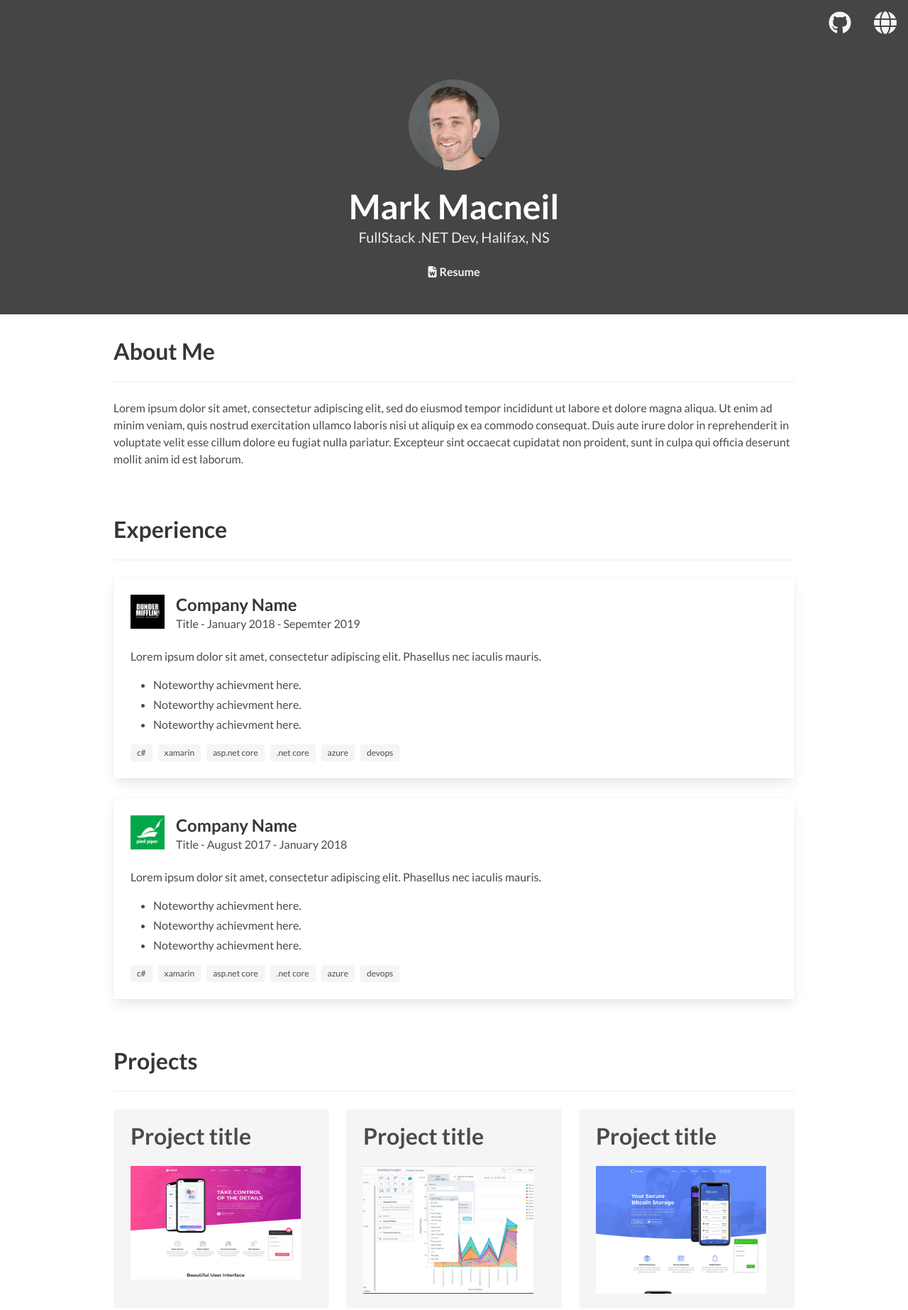
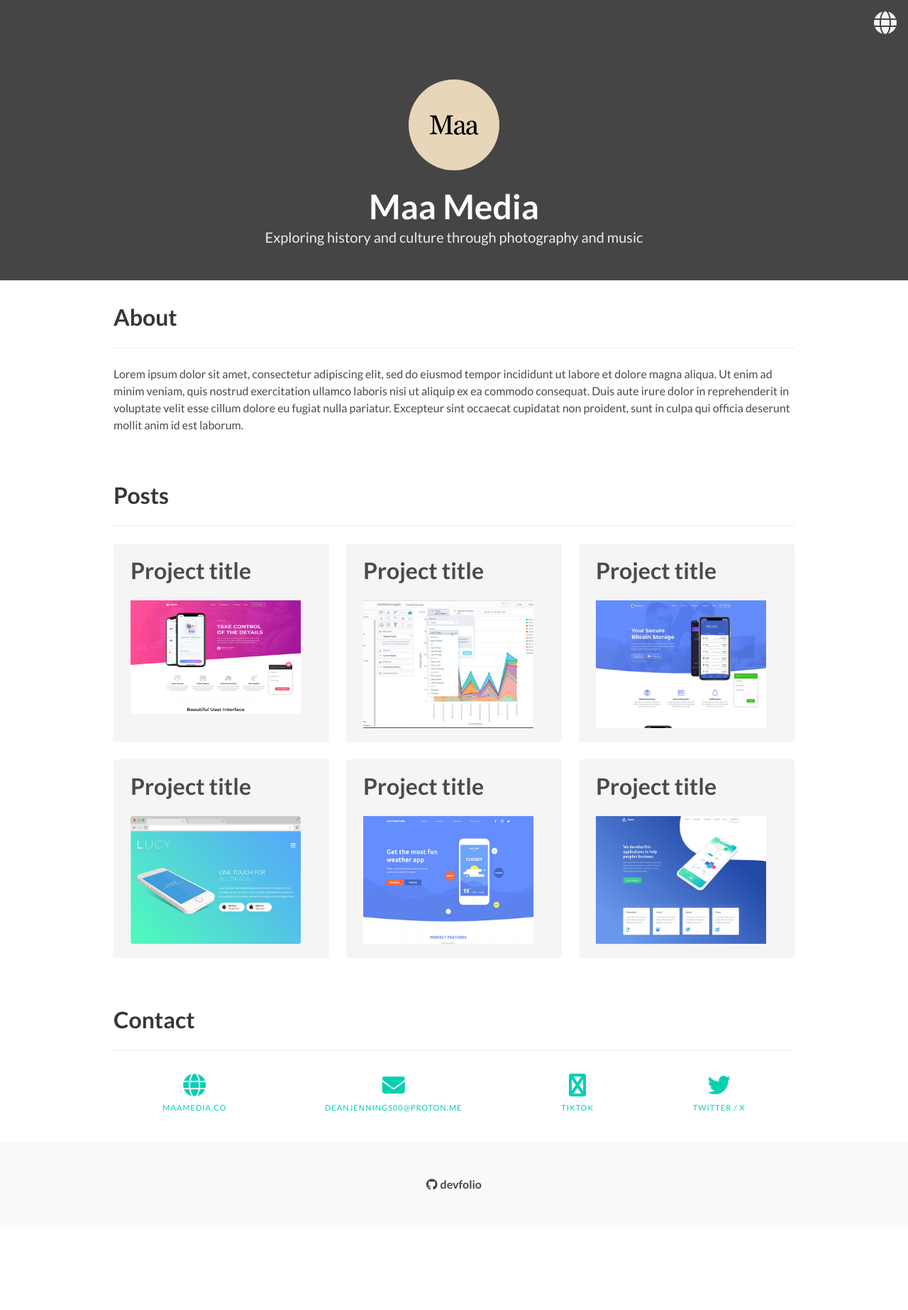
Before and after one commit to djeanql/maamedia.co, a plain HTML site: page index.html in a window 1280 px wide. Shown: the top 1846 px of the page at 71% size. After the commit the page ends 1729 px from the top, so only its background shows below. Drawn offline with Linux system fonts and the light colour scheme.

Commit message:
Update index.html

```diff
--- a/index.html
+++ b/index.html
@@ -26,12 +26,7 @@
     <div class="navbar-menu">
       <div class="navbar-end">
         <div class="navbar-item">
-          <a href="https://github.com/mmacneil" class="icon is-large has-text-light">
-            <i class="fab fa-2x fa-github"></i>
-          </a>
-        </div>
-        <div class="navbar-item">
-          <a href="https://fullstackmark.com" class="icon is-large has-text-light">
+          <a href="https://tiktok.com/@maa_media" class="icon is-large has-text-light">
             <i class="fas fa-2x fa-globe"></i>
           </a>
         </div>
@@ -45,23 +40,18 @@
         <div class="level">
           <div class="level-item has-text-centered">
             <figure class="image is-128x128">
-              <img class="is-rounded" src="img/me-big.jpg">
+              <img class="is-rounded" src="favicon.png">
             </figure>
           </div>
         </div>
         <div class="columns has-text-centered">
           <div class="column">
             <h1 class="title is-1">
-              Mark Macneil
+              Maa Media
             </h1>
             <h2 class="subtitle">
-              FullStack .NET Dev, Halifax, NS
+              Exploring history and culture through photography and music
             </h2>
-            <p>
-              <a href="docs/resume.txt" class="icon has-text-light">
-                <i class="fas fa-file-word"></i> <strong>Resume</strong>
-              </a>
-            </p>
           </div>
         </div>
       </div>
@@ -70,7 +60,7 @@
 
   <section class="section">
     <div class="container">
-      <h1 class="title">About Me</h1>
+      <h1 class="title">About</h1>
       <hr />
       <p>Lorem ipsum dolor sit amet, consectetur adipiscing elit, sed do eiusmod tempor incididunt ut labore et dolore
         magna aliqua. Ut enim ad minim veniam, quis nostrud exercitation ullamco laboris nisi ut aliquip ex ea commodo
@@ -79,80 +69,11 @@
         laborum.</p>
     </div>
   </section>
-  <section class="section">
-    <div class="container">
-      <h1 class="title">Experience</h1>
-      <hr />
-      <div class="card">
-        <div class="card-content">
-          <div class="media">
-            <div class="media-left">
-              <figure class="image is-48x48">
-                <img src="img/dunder-mifflin-logo.png" alt="Placeholder image">
-              </figure>
-            </div>
-            <div class="media-content">
-              <p class="title is-4">Company Name</p>
-              <p class="subtitle is-6">Title - <time datetime="2018-1">January 2018</time> - <time
-                  datetime="2019-9">Sepemter 2019</time> </p>
-            </div>
-          </div>
-          <div class="content">
-            <p>Lorem ipsum dolor sit amet, consectetur adipiscing elit. Phasellus nec iaculis mauris.</p>
-            <ul>
-              <li>Noteworthy achievment here.</li>
-              <li>Noteworthy achievment here.</li>
-              <li>Noteworthy achievment here.</li>
-            </ul>
-            <div class="tags">
-              <span class="tag">c#</span>
-              <span class="tag">xamarin</span>
-              <span class="tag">asp.net core</span>
-              <span class="tag">.net core</span>
-              <span class="tag">azure</span>
-              <span class="tag">devops</span>
-            </div>
-          </div>
-        </div>
-      </div>
-      <div class="card card-gap">
-        <div class="card-content">
-          <div class="media">
-            <div class="media-left">
-              <figure class="image is-48x48">
-                <img src="img/pied-piper-logo.png" alt="Placeholder image">
-              </figure>
-            </div>
-            <div class="media-content">
-              <p class="title is-4">Company Name</p>
-              <p class="subtitle is-6">Title - <time datetime="2018-1">August 2017</time> - <time
-                  datetime="2017-9">January 2018</time></p>
-            </div>
-          </div>
-          <div class="content">
-            <p>Lorem ipsum dolor sit amet, consectetur adipiscing elit. Phasellus nec iaculis mauris.</p>
-            <ul>
-              <li>Noteworthy achievment here.</li>
-              <li>Noteworthy achievment here.</li>
-              <li>Noteworthy achievment here.</li>
-            </ul>
-            <div class="tags">
-              <span class="tag">c#</span>
-              <span class="tag">xamarin</span>
-              <span class="tag">asp.net core</span>
-              <span class="tag">.net core</span>
-              <span class="tag">azure</span>
-              <span class="tag">devops</span>
-            </div>
-          </div>
-        </div>
-      </div>
-    </div>
-  </section>
+
 
   <section class="section">
     <div class="container">
-      <h1 class="title">Projects</h1>
+      <h1 class="title">Posts</h1>
       <hr />
       <div class="tile is-ancestor">
         <div class="tile is-vertical is-12">
@@ -219,64 +140,15 @@
 
   <section class="section">
     <div class="container">
-      <h1 class="title">Education / Training</h1>
-      <hr />
-      <div class="card">
-        <div class="card-content">
-          <div class="content">
-            <p class="title is-4">School Name</p>
-            <p class="subtitle is-6">Program/Course - <time datetime="2016-9">September 2016</time> - <time
-                datetime="2019-9">Sepemter 2019</time></p>
-          </div>
-          <div class="content">
-            Lorem ipsum dolor sit amet, consectetur adipiscing elit.
-            Phasellus nec iaculis mauris.
-            <ul>
-              <li>Lorem ipsum dolor sit amet, consectetur adipiscing elit.</li>
-              <li>Lorem ipsum dolor sit amet, consectetur adipiscing elit.</li>
-            </ul>
-          </div>
-        </div>
-      </div>
-      <div class="card card-gap">
-        <div class="card-content">
-          <div class="content">
-            <p class="title is-4">School Name</p>
-            <p class="subtitle is-6">Program/Course - <time datetime="2015-9">September 2014</time> - <time
-                datetime="2015-9">Sepemter 2015</time></p>
-          </div>
-          <div class="content">
-            Lorem ipsum dolor sit amet, consectetur adipiscing elit.
-            Phasellus nec iaculis mauris.
-            <ul>
-              <li>Lorem ipsum dolor sit amet, consectetur adipiscing elit.</li>
-              <li>Lorem ipsum dolor sit amet, consectetur adipiscing elit.</li>
-            </ul>
-          </div>
-        </div>
-      </div>
-    </div>
-  </section>
-
-  <section class="section">
-    <div class="container">
       <h1 class="title">Contact</h1>
       <hr />
       <nav class="level">
         <div class="level-item has-text-centered">
           <div>
-            <a href="https://github.com/mmacneil" class="icon is-large">
-              <i class="fab fa-2x fa-github"></i>
-            </a>
-            <p class="heading"><a href="https://github.com/mmacneil">github.com/mmacneil</a></p>
-          </div>
-        </div>
-        <div class="level-item has-text-centered">
-          <div>
-            <a href="https://fullstackmark.com" class="icon is-large">
+            <a href="https://maamedia.co" class="icon is-large">
               <i class="fas fa-2x fa-globe"></i>
             </a>
-            <p class="heading"><a href="https://fullstackmark.com">fullstackmark.com</a></p>
+            <p class="heading"><a href="https://maamedia.co">maamedia.co</a></p>
           </div>
         </div>
         <div class="level-item has-text-centered">
@@ -284,15 +156,23 @@
             <a href="mailto:markmacneil@gmail.com" class="icon is-large">
               <i class="fas fa-2x fa-envelope"></i>
             </a>
-            <p class="heading"><a href="mailto:markmacneil@gmail.com">markmacneil@gmail.com</a></p>
+            <p class="heading"><a href="mailto:deanjennings00@proton.me">deanjennings00@proton.me</a></p>
           </div>
         </div>
         <div class="level-item has-text-centered">
           <div>
-            <a href="https://www.linkedin.com/in/markmacneilhfx" class="icon is-large">
-              <i class="fab fa-2x fa-linkedin-in"></i>
+            <a href="https://tiktok.com/@maa_media" class="icon is-large">
+              <i class="fab fa-2x fa-video-camera"></i>
             </a>
-            <p class="heading"><a href="https://www.linkedin.com/in/markmacneilhfx">linkedin</a></p>
+            <p class="heading"><a href="https://tiktok.com/@maa_media">Tiktok</a></p>
+          </div>
+        </div>
+        <div class="level-item has-text-centered">
+          <div>
+            <a href="https://x.com/@maa_media_co" class="icon is-large">
+              <i class="fab fa-2x fa-twitter"></i>
+            </a>
+            <p class="heading"><a href="https://x.com/@maa_media_co">Twitter / X</a></p>
           </div>
         </div>
       </nav>
```
